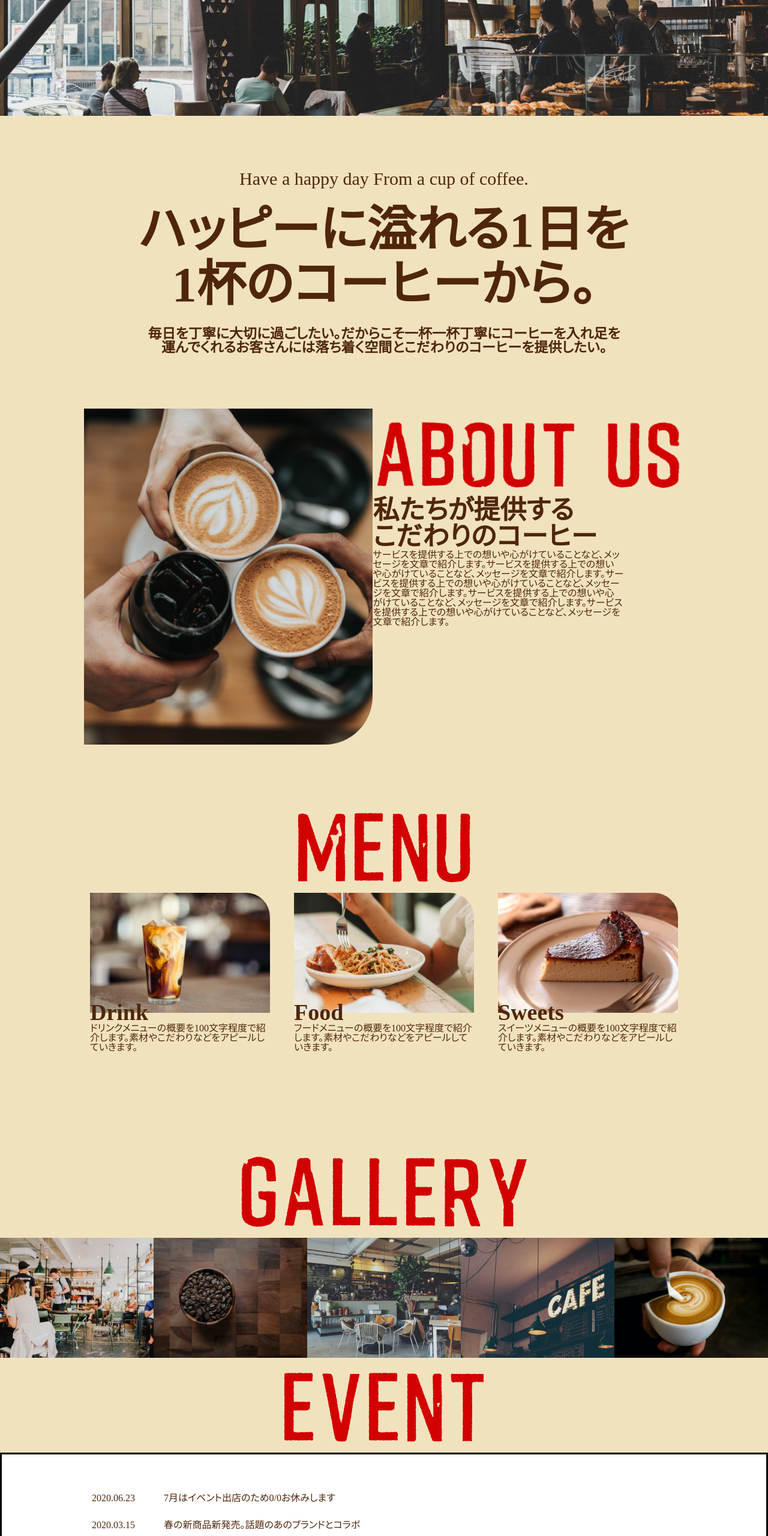
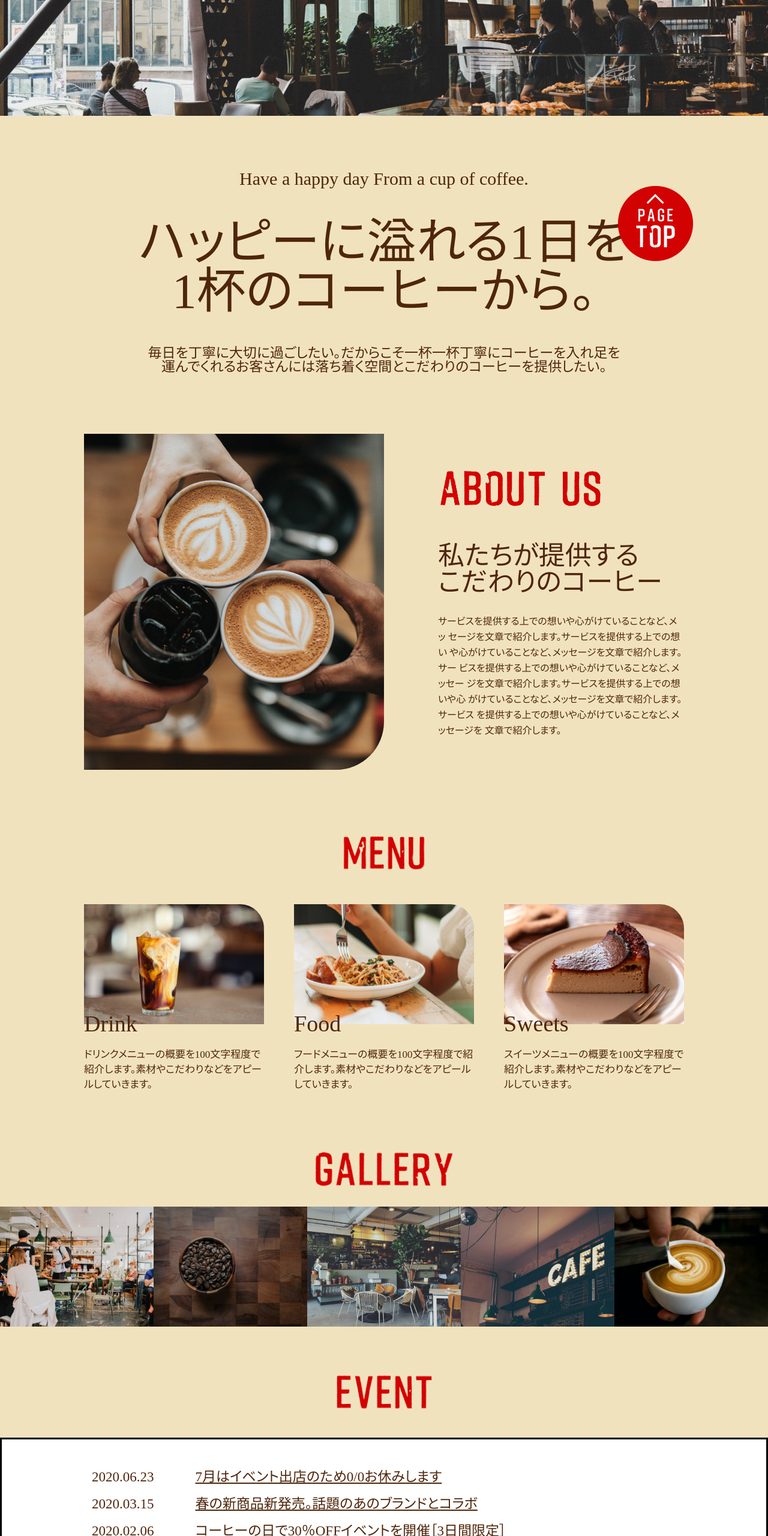
Before and after one commit to TMKYMMT/kadai_cafesite_yamamoto, a plain HTML site: page index.html in a window 1280 px wide. Shown: the part 240-2800 px from the top of the page at 60% size. Drawn offline with Linux system fonts and the light colour scheme.

Commit message:
課題4、再度提出いたします。

```diff
--- a/css/style.css
+++ b/css/style.css
@@ -98,6 +98,7 @@ body {
 
 .slider img {
     width: 100%;
+    margin-bottom: 90px;
 }
 
 
@@ -106,80 +107,81 @@ body {
     text-align: center;
 }
 
-.home-content p {
+.home-en {
     font-size: 30px;
-    margin-top: 90px;
+    margin-bottom: 50px;
 }
 
-.home-content h1 {
+.home-big {
     font-size: 82px;
-    margin: 50px 0;
-    line-height: 0.5;
+    margin-bottom: 50px;
 }
 
-/* 改行方法合ってる？ */
-.home-content h2 {
+.home-small {
     font-size: 23px;
-    margin-bottom: 90px;
+    margin-bottom: 100px;
 }
+
+
 
 /* abaut us */
 
 .ABOUT-area {
-    margin-top: 90px;
     display: flex;
     max-width: 1000px;
     margin: 0 auto;
+    margin-bottom: 100px;
 }
 
-.ABOUT-area img[src$="images/about_us@2x-100.jpg"] {
-    height: 560px;
-    width: 507px;
-    object-fit: cover;
+.ABOUT-photo img {
+    flex-basis:50%;
     border-bottom-right-radius:80px
 }
 
-/* .ABOUT {
-    display: table;
-    margin: 0 auto;
-} */
-
-/* .ABOUT-wrap {
-    display: flex;
-    justify-content: space-between;
-} */
-
-.ABOUT-text h2 {
-    font-size: 44px;
+.ABOUT-text {
+    flex-basis: 41%;
+    margin-left: 9%;
+    margin-top: 50px;
 }
 
-.ABOUT-text p {
+.about-logo {
+    width: 275px;
+    margin-bottom: 53px;
+}
+
+.about-big {
+    font-size: 44px;
+    margin-bottom: 30px;
+}
+
+.about-small {
     font-size: 16px;
+    line-height: 26px;
 }
+
 
 
 
 /* menu */
 
+
 .MENU-area {
-    margin-top: 90px;
+    max-width: 1000px;
+    margin: 0 auto;
+    margin-bottom: 90px;
 }
 
 .MENU {
-    display: table;
     margin: 0 auto;
+    text-align: center;
+    margin-bottom: 50px;
+    width: 142px;
 }
 
 
 .MENU-wrap {
     display: flex;
     justify-content: space-between;
-    width: 1000px;
-    margin: 0 auto;
-}
-
-.MENU-wrap li {
-    padding: 0 10px;
 }
 
 
@@ -190,34 +192,57 @@ body {
 .menu-title {
     margin-top: -20px;
     font-size: 38px;
+    margin-bottom: 20px;
+
 }
 
 .MENU-wrap p {
-    width: 100%;
-    height: 200px;
+    /* width: 100%; */
     width: 300px;
+}
+
+.menu-text {
+    font-size: 17px;
+    line-height:25px
 }
 
 
 /* GALLERY */
 
-.GALLERY {
-    display: table;
+.GALLERY-area {
+    max-width: 1920px;
     margin: 0 auto;
+    margin-bottom: 70px;
+
 }
 
-.GALLERY-wrap  {
+.GALLERY {
+    margin: 0 auto;
+    text-align: center;
+    width: 236px;
+    margin-bottom: 26px;
+}
+
+/* .GALLERY-wrap li {
+    width: 20%;
+} */
+
+.GALLERY-wrap {
     display: flex;
     max-width: 1920px;
-    margin: 0 auto;
 }
 
+/* EVENT */
 
-/* EVENT */
+.EVENT-area {
+    margin-bottom: 38px;
+}
 
 .event-menu img {
     display: flex;
     margin: 0 auto;
+    width: 165px;
+    margin-bottom: 40px;
 }
 
 
@@ -227,52 +252,88 @@ body {
     max-width: 1000px;
     position: relative;
     margin: 0 auto;
-    padding: 50px 150px;
+    padding: 40px 150px;
     background-color: #fff;
 
 }
 
-
-.event-wrap {
-    max-width: 1000px;
-    position: relative;
-    margin: 0 auto;
-    line-height: 45px;
-
-}
-
-.text {
+.event-text {
     max-width: 1000px;
     position: relative;
     padding: auto;
     font-size: 23px;
+    line-height: 45px;
 }
+
+.event-text-in {
+    text-decoration: underline;
+}
+
 
 
 
 /* ACCESS */
 
-.ACCESS {
+.ACCESS img {
     display: flex;
     margin: 0 auto;
+    width: 220px;
+    margin-bottom: 44px;
+}
+
+.map iframe {
+    height: 470px;
+    width: 1920px;
+    /* margin: 0 auto; */
+    position: relative;
+    width: 100%;
 }
 
 
  /* footer */
 
+
 .footer-area {
     background-color: #fff;
-    padding: 80px 460px 80px 460px;
+    padding: 40px 150px;
+    box-sizing: border-box;
+    margin: 0 auto;
+    position: relative;
+    width: 100%;
+}
+
+.footer-text img {
+    width: 220px;
 }
 
 .footer-text {
     max-width: 1000px;
+    margin: 0 auto;
+    display: flex;
+}
+
+.footer-info-all {
     display: flex;
     margin: 0 auto;
- }
+}
+
+.footer-info {
+    max-width: 1000px;
+    margin: 0 auto;
+    font-size: 20px;
+    line-height: 39px;
+}
 
 
 .footer-last p {
     background-color: #fff;
     text-align: center;
+    padding-bottom: 40px;
 }
+
+.pagetop {
+    width: 125px;
+    position: fixed;
+    bottom: 125px;
+    right: 125px;
+}
--- a/index.html
+++ b/index.html
@@ -29,28 +29,27 @@
     </header>
 
     <div class="home-content wrapper">
-        <p>Have a happy day From a cup of coffee.</p>
-        <h1>ハッピーに溢れる1日を</h1>
-        <h1>1杯のコーヒーから。</h1>
-        <h2>毎日を丁寧に大切に過ごしたい。だからこそ一杯一杯丁寧にコーヒーを入れ足を<br>
-        運んでくれるお客さんには落ち着く空間とこだわりのコーヒーを提供したい。</h2>
+        <p class="home-en">Have a happy day From a cup of coffee.</p>
+        <p class="home-big">ハッピーに溢れる1日を<br>1杯のコーヒーから。</p>
+        <p class="home-small">毎日を丁寧に大切に過ごしたい。だからこそ一杯一杯丁寧にコーヒーを入れ足を<br>
+        運んでくれるお客さんには落ち着く空間とこだわりのコーヒーを提供したい。</p>
     </div>
 
 <!-- ABOUT -->
 
 <div class="ABOUT-area">
-        <h1><img src="images/about_us@2x-100.jpg" alt="coffee"></h1>
+        <p class="ABOUT-photo"><img src="images/pc_about-100.jpg" alt="coffee"></h1>
 
     <div class="ABOUT-text">
-        <h1 class="about"><img src="images/about_us@2x.png" alt="ABOUT US"></h1>
-        <h2>私たちが提供する<br>こだわりのコーヒー</h2>
-        <p>サービスを提供する上での想いや心がけていることなど、メッ<br>
-            セージを文章で紹介します。サービスを提供する上での想い<br>
-            や心がけていることなど、メッセージを文章で紹介します。サー<br>
-            ビスを提供する上での想いや心がけていることなど、メッセー<br>
-            ジを文章で紹介します。サービスを提供する上での想いや心<br>
-            がけていることなど、メッセージを文章で紹介します。サービス<br>
-            を提供する上での想いや心がけていることなど、メッセージを<br>
+        <p class="about-logo"><img src="images/about_us@2x.png" alt="ABOUT US"></p>
+        <p class="about-big">私たちが提供する<br>こだわりのコーヒー</h2>
+        <p class="about-small">サービスを提供する上での想いや心がけていることなど、メッ
+            セージを文章で紹介します。サービスを提供する上での想い
+            や心がけていることなど、メッセージを文章で紹介します。サー
+            ビスを提供する上での想いや心がけていることなど、メッセー
+            ジを文章で紹介します。サービスを提供する上での想いや心
+            がけていることなど、メッセージを文章で紹介します。サービス
+            を提供する上での想いや心がけていることなど、メッセージを
             文章で紹介します。</p>
     </div>
 
@@ -67,21 +66,21 @@
         <ul class="MENU-wrap">
             <li><p><img src="images/drink_sp@2x-100.jpg" art="ドリンク"></p>
                 <div class="menu-text-area">
-                    <h2 class="menu-title">Drink</h2>
+                    <p class="menu-title">Drink</p>
                     <p class="menu-text">ドリンクメニューの概要を100文字程度で紹介します。素材やこだわりなどをアピールしていきます。</p>
                 </div>
             </li>
 
             <li><p><img src="images/food_sp@2x-100.jpg" art="フード"></p>
                 <div class="menu-text-area">
-                    <h2 class="menu-title">Food</h2>
+                    <p class="menu-title">Food</p>
                     <p class="menu-text">フードメニューの概要を100文字程度で紹介します。素材やこだわりなどをアピールしていきます。</p>
                 </div>
             </li>
 
             <li><p><img src="images/cake_sp@2x-100.jpg" art="Sweets"></p>
                 <div class="menu-text-area">
-                    <h2 class="menu-title">Sweets</h2>
+                    <p class="menu-title">Sweets</p>
                     <p class="menu-text">スイーツメニューの概要を100文字程度で紹介します。素材やこだわりなどをアピールしていきます。</p>
                 </div>
             </li>
@@ -97,11 +96,11 @@
     <h1 class="GALLERY"><img src="images/gallery@2x.png" alt="GALLERY"></h1>
 
         <ul class="GALLERY-wrap">
-            <li><p><img src="images/pc_gallary_05-100.jpg"></p></li>
-            <li><p><img src="images/pc_gallary_04-100.jpg"></p></li>
-            <li><p><img src="images/pc_gallary_03-100.jpg"></p></li>
-            <li><p><img src="images/pc_gallary_02-100.jpg"></p></li>
-            <li><p><img src="images/pc_gallary_01-100.jpg"></p></li>
+            <li><p class="GALLERY-in"><img src="images/pc_gallary_05-100.jpg"></p></li>
+            <li><p class="GALLERY-in"><img src="images/pc_gallary_04-100.jpg"></p></li>
+            <li><p class="GALLERY-in"><img src="images/pc_gallary_03-100.jpg"></p></li>
+            <li><p class="GALLERY-in"><img src="images/pc_gallary_02-100.jpg"></p></li>
+            <li><p class="GALLERY-in"><img src="images/pc_gallary_01-100.jpg"></p></li>
         </ul>
 
 
@@ -116,21 +115,11 @@
     </div>
 
 
-    <section class="event-box">
-
-        <div class="event-wrap">
-            <div class="event-text">2020.06.23　　　7月はイベント出店のため0/0お休みします</div>
+    <div class="event-box">
+            <p class="event-text">2020.06.23　　　<span class="event-text-in">7月はイベント出店のため0/0お休みします</span></p>
+            <p class="event-text">2020.03.15　　　<span class="event-text-in">春の新商品新発売。話題のあのブランドとコラボ</span></p>
+            <p class="event-text">2020.02.06　　　<span class="event-text-in">コーヒーの日で30％OFFイベントを開催［3日間限定］</span></p>
     </div>
-
-        <div class="event-wrap">
-            <div class="event-text">2020.03.15　　　春の新商品新発売。話題のあのブランドとコラボ</div>
-        </div>
-
-        <div class="event-wrap">
-            <div class="event-text">2020.02.06　　　コーヒーの日で30％OFFイベントを開催［3日間限定］</div>
-        </div>
-
-    </section>
 
 </div>
 
@@ -142,20 +131,35 @@
         <h1 class="ACCESS"><img src="images/access@2x.png" alt="ACCESS"></h1>
     </div>
 
+    <div class="map">
+        <iframe src="https://www.google.com/maps/embed?pb=!1m18!1m12!1m3!1d3241.
+        7479757817296!2d139.74285261105945!3d35.65858047248026!2m3!1f0!2f0!3f0!
+        3m2!1i1024!2i768!4f13.1!3m3!1m2!1s0x60188bbd9009ec09%3A0x481a93f0d2a409dd!
+        2z5p2x5Lqs44K_44Ov44O8!5e0!3m2!1sja!2sjp!4v1710300916756!5m2!1sja!2sjp
+        " style="border:0;" allowfullscreen="
+        " loading="lazy" referrerpolicy="no-referrer-when-downgrade"></iframe>
+    </div>
+
 </div>
 
 
 <!-- footer -->
 
+<footer>
+
     <div class="footer-area">
 
 
         <div class="footer-text">
-        <h1><img src="images/design_cafe_logo_footer@2x.png" alt="デザインカフェロゴ"></h1>
-        <p>OPEN 18:00 / CLOSE 24:00</p>
-        <p>〒150-0022</p>
-        <p>東京都渋谷区東京南123デザインビルB1</p>
-        <p>MAIL：info@designcafe.tokyo</p>
+            <p><img src="images/design_cafe_logo_footer@2x.png" alt="デザインカフェロゴ"></p>
+            <div class="footer-info-all">
+                <ul>
+                    <li class="footer-info">OPEN 18:00 / CLOSE 24:00</li>
+                    <li class="footer-info">〒150-0022</li>
+                    <li class="footer-info">東京都渋谷区東京南123デザインビルB1</li>
+                    <li class="footer-info">MAIL：info@designcafe.tokyo</li>
+                </ul>
+            </div>
         </div>
 
     </div>
@@ -165,7 +169,12 @@
         <p>© 2021 DESIGN CAFE</p>
     </div>
 
+</footer>
 
+
+<div>
+    <p class="pagetop"><img src="images/to_top@2x.png" alt="ページトップ"></p>
+</div>
 
 </body>
 <!-- </html>images/design_cafe_logo_header@2x.@ng" -->
```
Also changed, not shown: 1 other file. Lines whose indentation alone changed are shown as unchanged.
